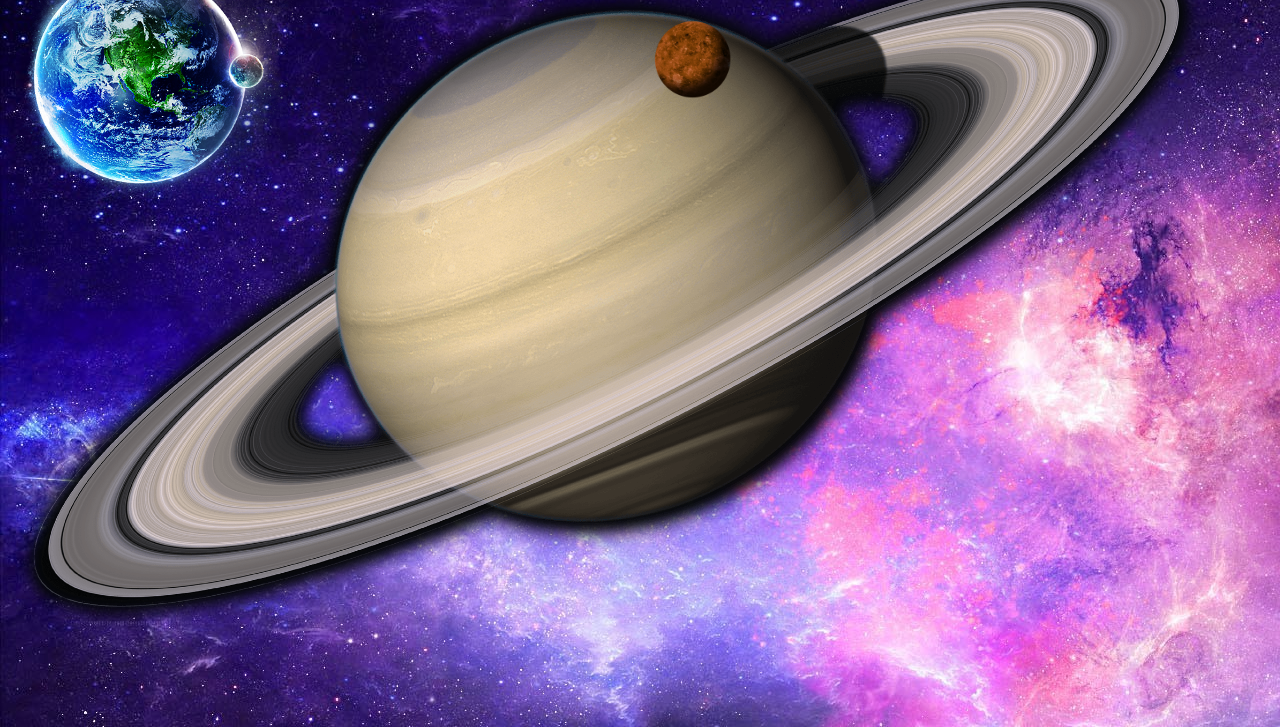
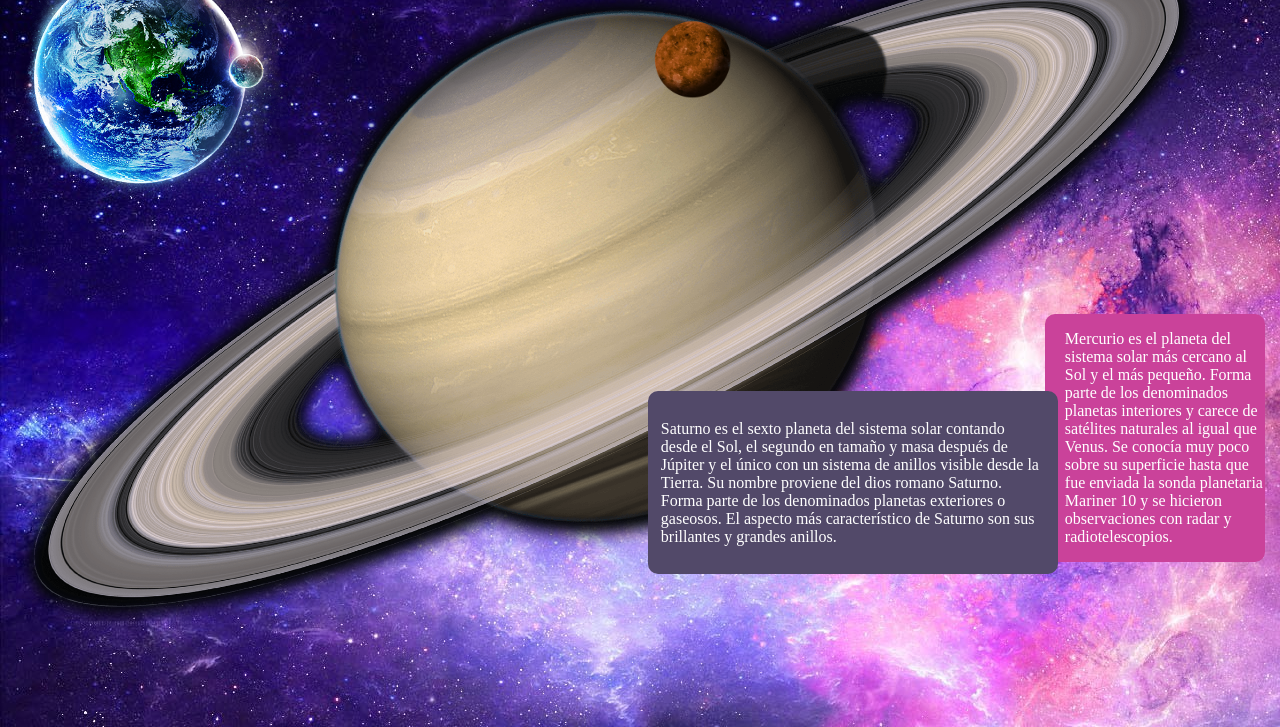
Before and after one commit to ManuelCamaraSerrano/DIWEB, a plain HTML site: page 03.02. Actividad 7 (Paralaje)/index.html in a window 1280 px wide. Shown: the part 73-800 px from the top of the page. Drawn offline with Linux system fonts and the light colour scheme.

Commit message:
Paralaje mejorado

```diff
--- a/03.02. Actividad 7 (Paralaje)/estilos.css
+++ b/03.02. Actividad 7 (Paralaje)/estilos.css
@@ -22,6 +22,7 @@ h1{
     text-align: center;
     color: white;
     border-radius: 10px 10px 10px 10px;
+    opacity: 0.5;
 }
 
 .mercurio{
@@ -30,3 +31,26 @@ h1{
     width: 100px;
     left: 50%;
 }
+
+.p1{
+    position: absolute;
+    color: white;
+    background-color: #524969;
+    width: 30%;
+    margin-left: 50%;
+    margin-top: 30%;
+    padding: 1%;
+    border-radius: 10px 10px 10px 10px;
+    z-index: 7;
+}
+.p2{
+    position: absolute;
+    color: white;
+    background-color: #CA429A;
+    width: 200px;
+    margin-left: 81%;
+    margin-top: 24%;
+    padding-left: 20px;
+    border-radius: 10px 10px 10px 10px;
+    z-index: 1;
+}
--- a/03.02. Actividad 7 (Paralaje)/index.html
+++ b/03.02. Actividad 7 (Paralaje)/index.html
@@ -12,5 +12,15 @@
     <img src="img/planeta1.png" alt="" class="tierra">
     <img src="img/saturno.png" alt="" class="saturno">
     <img src="img/planeta2.png" alt="" class="mercurio">
+    <div class="p1">
+        <p>Saturno es el sexto planeta del sistema solar contando desde el Sol, el segundo en tamaño y masa después de Júpiter y el único con un sistema de anillos visible desde la Tierra. Su nombre proviene del dios romano Saturno. Forma parte de los denominados planetas exteriores o gaseosos. El aspecto más característico de Saturno son sus brillantes y grandes anillos.</p>
+    </div>
+
+    <div class="p2">
+        <p>Mercurio es el planeta del sistema solar más cercano al Sol y el más pequeño.
+            Forma parte de los denominados planetas interiores y carece de satélites naturales al igual que
+            Venus. Se conocía muy poco sobre su superficie hasta que fue enviada la sonda planetaria Mariner
+            10 y se hicieron observaciones con radar y radiotelescopios. </p>
+    </div>
 </body>
 </html>
```
